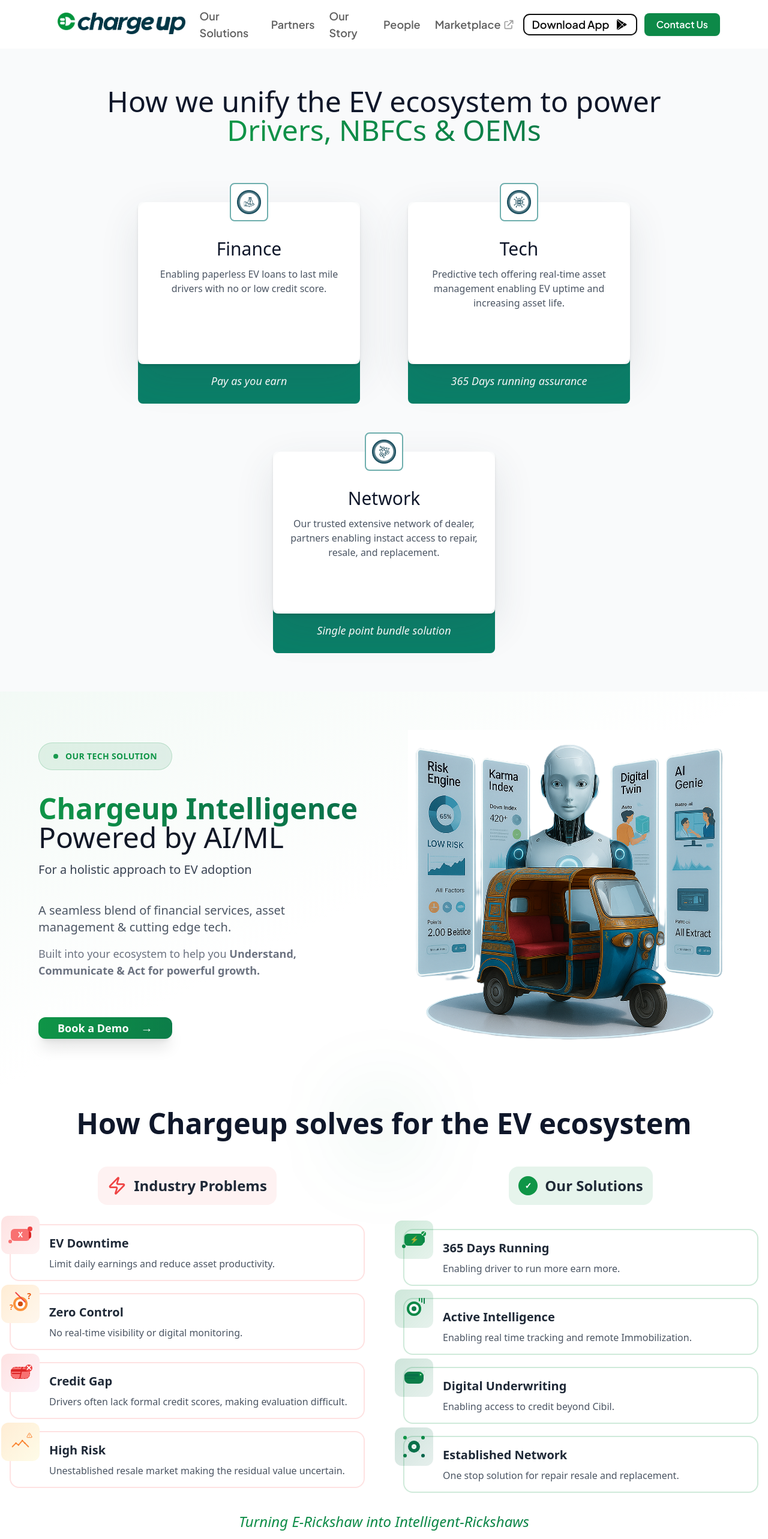
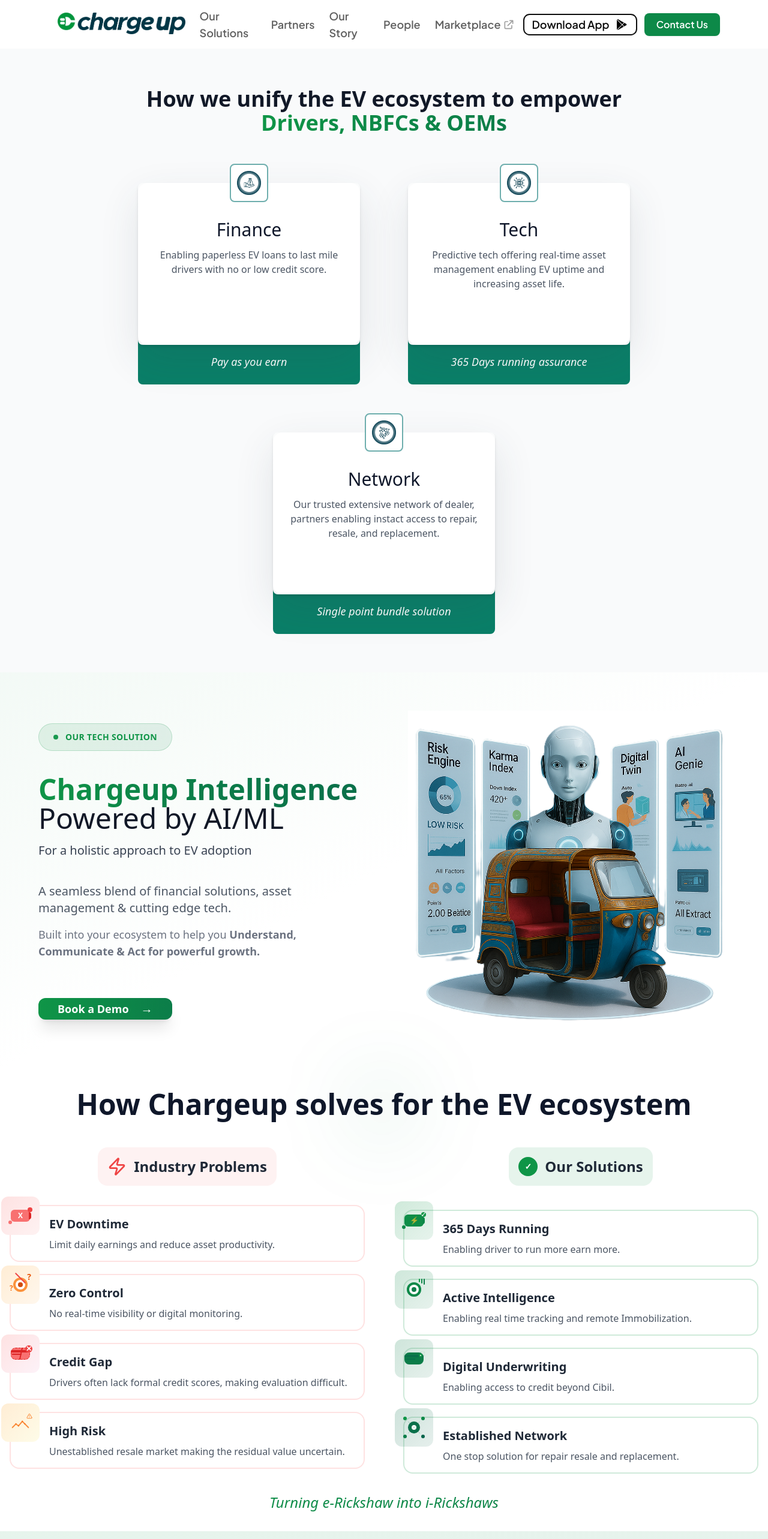
Before and after one commit to Shivam-Garg1042/Chargeup-website-2.0, a React (Vite) app: page /solutions in a window 1280 px wide. Shown: the top 2566 px of the page at 60% size. Built offline with nearby package versions, Linux system fonts and the light colour scheme; a web font is replaced by a local one.

Commit message:
minor chnages

```diff
--- a/src/screens/ChargetechPage/sections/Challeges/Challenges.tsx
+++ b/src/screens/ChargetechPage/sections/Challeges/Challenges.tsx
@@ -326,7 +326,7 @@ export const Challenges = () => {
       {/* Important tagline at the bottom */}
       <div className="text-center mt-4 lg:mt-8">
         <p className="text-lg lg:text-2xl italic text-[#0F9547] bg-gradient-to-r from-[#0F9547] to-[#0C7D49] bg-clip-text text-transparent">
-          Turning E-Rickshaw into Intelligent-Rickshaws
+          Turning e-Rickshaw into i-Rickshaws
         </p>
       </div>
     </div>
--- a/src/screens/ChargetechPage/sections/KeyFeatures/KeyFeatures.tsx
+++ b/src/screens/ChargetechPage/sections/KeyFeatures/KeyFeatures.tsx
@@ -33,8 +33,8 @@ export default function KeyFeatures() {
   return (
     <section className="flex flex-col w-full items-center justify-center py-8 md:py-16 px-4 bg-gray-50">
       {/* Section Title */}
-      <h2 className="text-xl font-semibold md:text-5xl md:font-normal lg:font-normal text-center mb-16 md:mb-24">
-        How we unify the EV ecosystem to power<br></br><span className="bg-gradient-to-r from-[#0F9547] to-[#0C7D49] text-transparent bg-clip-text text-bold">Drivers, NBFCs & OEMs</span>
+      <h2 className="text-2xl sm:text-3xl md:text-4xl lg:text-4xl font-semibold text-gray-900 leading-tight mb-12 md:mb-20 text-center">
+        How we unify the EV ecosystem to empower<br></br><span className="bg-gradient-to-r from-[#0F9547] to-[#0C7D49] text-transparent bg-clip-text text-bold">Drivers, NBFCs & OEMs</span>
       </h2>
 
       {/* Cards Container */}
--- a/src/screens/ChargetechPage/sections/SolutionHome/SolutionHome.tsx
+++ b/src/screens/ChargetechPage/sections/SolutionHome/SolutionHome.tsx
@@ -43,7 +43,7 @@ export const SolutionHome = (): JSX.Element => {
             {/* Enhanced Description */}
             <div className="space-y-4">
               <p className="text-lg md:text-xl text-gray-600 leading-relaxed font-medium">
-                A seamless blend of financial services, asset management & cutting edge tech.
+                A seamless blend of financial solutions, asset management & cutting edge tech.
               </p>
               <p className="text-base md:text-lg text-gray-500 leading-relaxed">
                 Built into your ecosystem to help you <span className="font-semibold">Understand, Communicate & Act for powerful growth.</span>
--- a/src/screens/Homepage/sections/DivWrapper/DivWrapper.tsx
+++ b/src/screens/Homepage/sections/DivWrapper/DivWrapper.tsx
@@ -67,8 +67,8 @@ export const DivWrapper = (): JSX.Element => {
 
             <p className="text-base flex items-center gap-2">
               <Mail className="flex-shrink-0"/>
-              <a href="mailto:info@echargeup.com" className="hover:text-gray-600 transition-colors">
-                info@echargeup.com
+              <a href="mailto:connect@echargeup.com" className="hover:text-gray-600 transition-colors">
+                connect@echargeup.com
               </a>
             </p>
           </div>
--- a/src/screens/Homepage/sections/testimony/GalleryData.tsx
+++ b/src/screens/Homepage/sections/testimony/GalleryData.tsx
@@ -3,16 +3,16 @@
 
 export const galleryItems = [
   {
-    imageUrl: "/drivertesti5.jpg",
+    imageUrl: "/drivertesti2.jpg",
 
   },
   {
-    imageUrl: "/drivertesti3.jpg",
+    imageUrl: "/drivertesti5.jpg",
 
   },
   // Duplicate items to show scrolling
   {
-    imageUrl: "/drivertesti2.jpg",
+    imageUrl: "/drivertesti3.jpg",
 
   },
   {
```
Also changed, not shown: public/drivertesti2.jpg.
